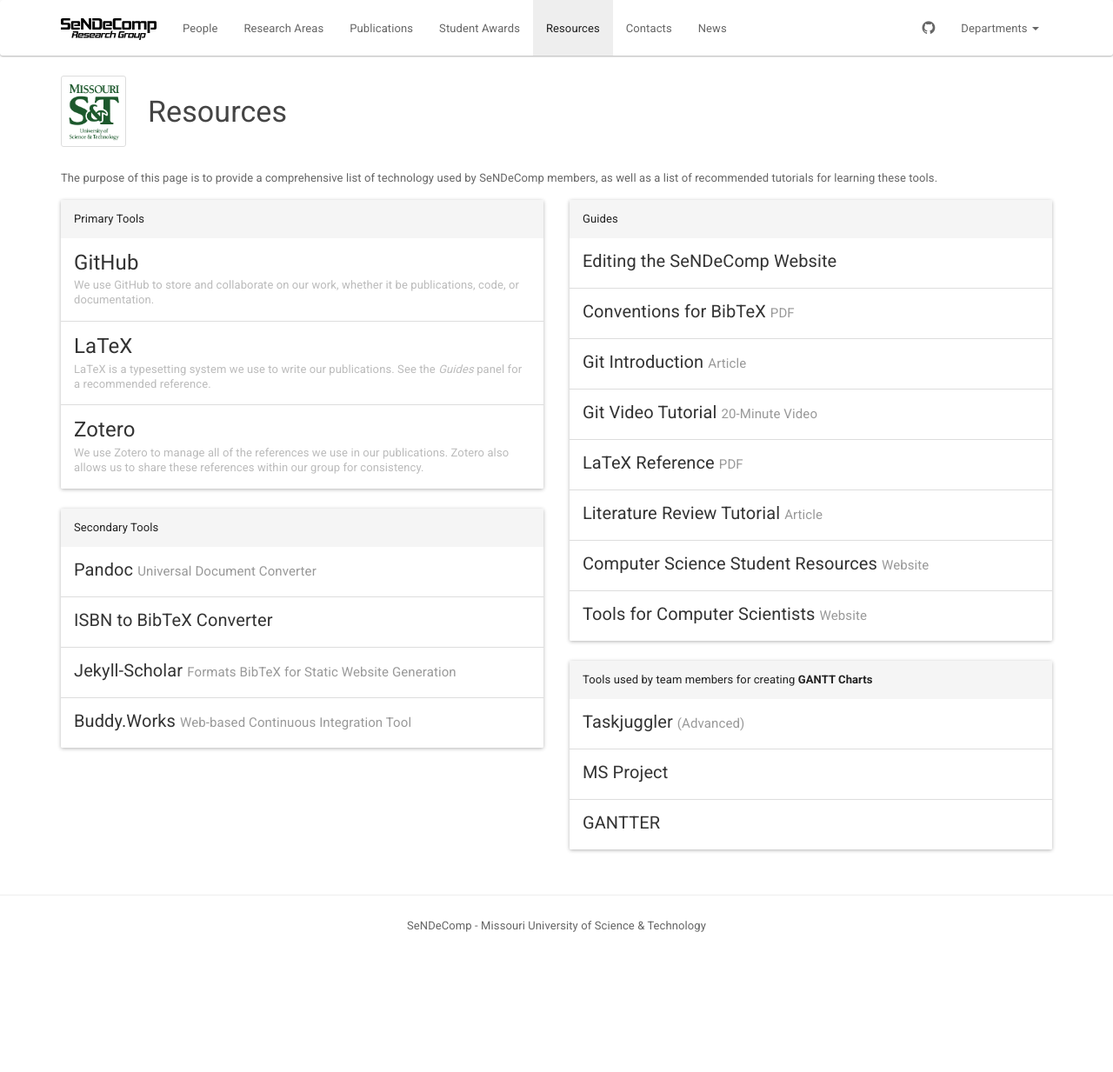
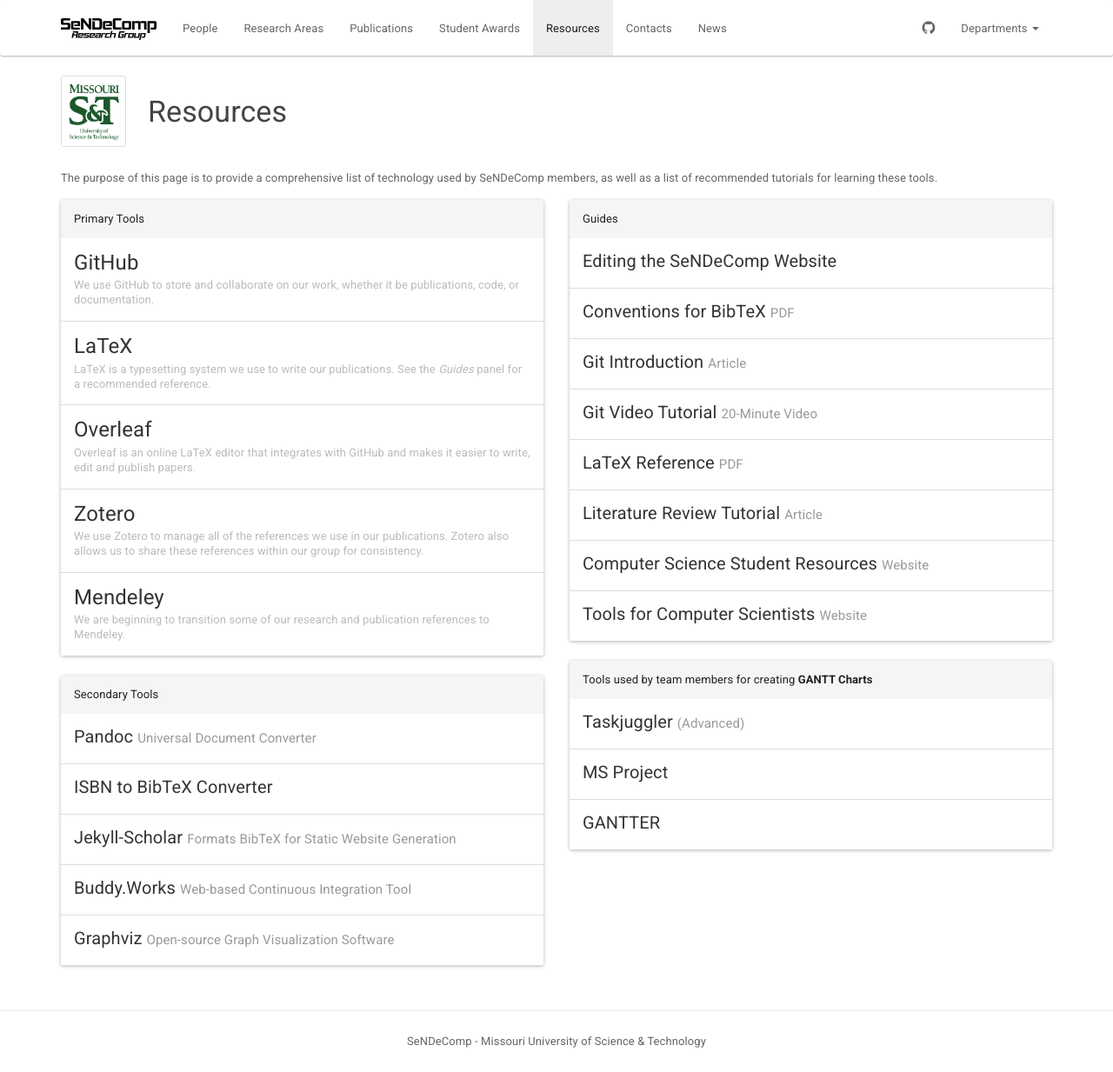
Before and after one commit to sendecomp/sendecomp-website, a Jekyll site: the page built from resources.html, in a window 1280 px wide. Shown: the whole page at 87% size. Built offline with Jekyll 4.4.1, drawn with Linux system fonts in a browser that asks for light colours; before the commit the page ends 1100 px from its top, so only the background shows below that.

Commit message:
Update resources.html
Added links to Overleaf, GraphViz, & Mendeley

```diff
--- a/resources.html
+++ b/resources.html
@@ -30,11 +30,25 @@ title: Resources
             See the <em>Guides</em> panel for a recommended reference.
           </p>
         </a>
+	<a class="list-group-item" href="https://www.overleaf.com/" target="_blank">
+          <h4 class="list-group-item-heading">Overleaf</h4>
+          <p class="list-group-item-text">
+            Overleaf is an online LaTeX editor that integrates with GitHub and makes
+            it easier to write, edit and publish papers.
+          </p>
+        </a>
         <a class="list-group-item" href="https://www.zotero.org/" target="_blank">
           <h4 class="list-group-item-heading">Zotero</h4>
           <p class="list-group-item-text">
             We use Zotero to manage all of the references we use in our publications.
             Zotero also allows us to share these references within our group for consistency.
+          </p>
+        </a>
+	<a class="list-group-item" href="https://www.medeley.com/" target="_blank">
+          <h4 class="list-group-item-heading">Mendeley</h4>
+          <p class="list-group-item-text">
+            We are beginning to transition some of our research and publication references to
+            Mendeley.
           </p>
         </a>
       </div>
@@ -52,9 +66,13 @@ title: Resources
         <a class="list-group-item" href="https://github.com/inukshuk/jekyll-scholar" target="_blank">
           <h5 class="list-group-item-heading">Jekyll-Scholar <small>Formats BibTeX for Static Website Generation </small></h5>
         </a>
-		<a class="list-group-item" href="https://buddy.works/" target="_blank">
+	<a class="list-group-item" href="https://buddy.works/" target="_blank">
           <h5 class="list-group-item-heading">Buddy.Works <small> Web-based Continuous Integration Tool </small></h5>
         </a>
+      	<a class="list-group-item" href="https://www.graphviz.org/" target="_blank">
+          <h5 class="list-group-item-heading">Graphviz <small>Open-source Graph Visualization Software</small></h5>
+        </a>
+
       </div>
     </div>
   </div>
```
